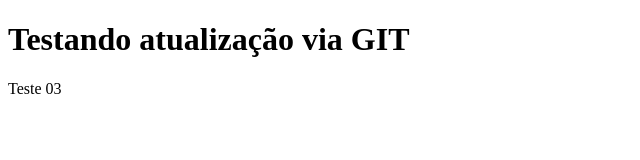
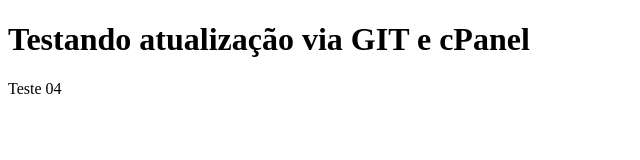
Before and after one commit to luckasiqueira/testegit, a plain HTML site: page index.html in a window 1280 px wide. Shown: the whole page, without its empty margins (0-640 px from the left). Drawn offline with Linux system fonts and the light colour scheme.

Commit message:
Update index.html

```diff
--- a/index.html
+++ b/index.html
@@ -5,8 +5,8 @@
 </head>
 <body>
 
-<h1>Testando atualização via GIT</h1>
-<p>Teste 03</p>
+<h1>Testando atualização via GIT e cPanel</h1>
+<p>Teste 04</p>
 
 </body>
 </html>
```
